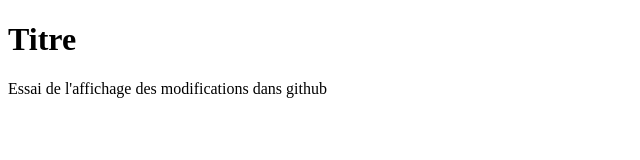
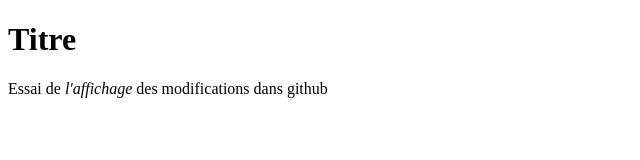
Before and after one commit to matbodd/testGit2, a plain HTML site: page index.html in a window 1280 px wide. Shown: the full height of the page, 0-640 px from the left. Drawn offline with Linux system fonts and the light colour scheme.

Commit message:
add emphasis on paragraph 1

```diff
--- a/index.html
+++ b/index.html
@@ -5,6 +5,6 @@
     </head>
     <body>
         <h1>Titre</h1>
-        <p>Essai de l'affichage des modifications dans github</p>
+        <p>Essai de <em>l'affichage</em> des modifications dans github</p>
     </body>
 </html>
```
